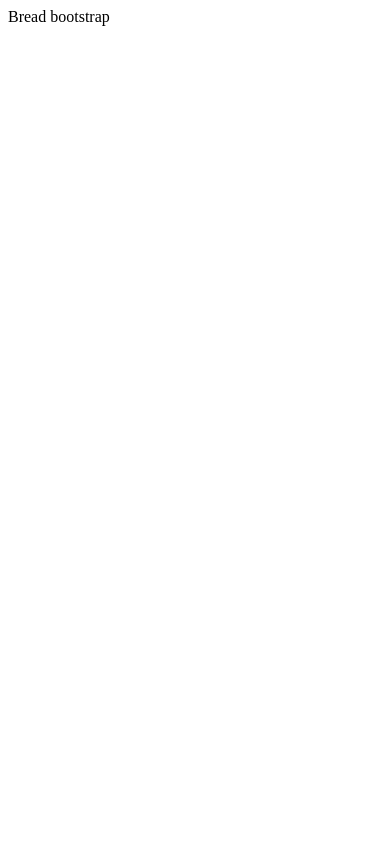
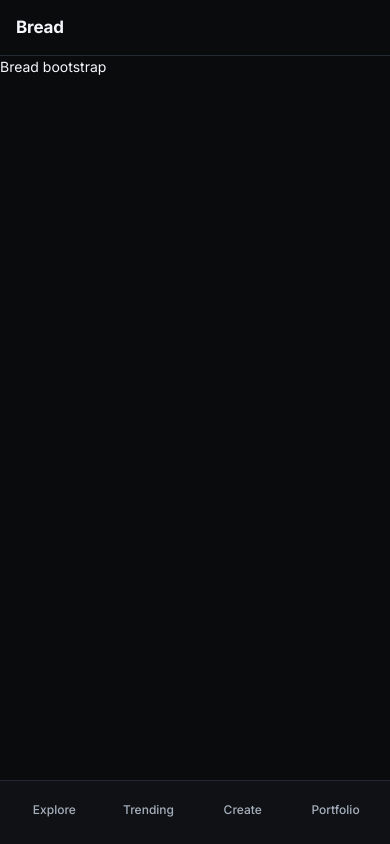
Before and after one commit to Dtwosam/bread, a Next.js app in the folder apps/web/: page / in a window 390 px wide. Built offline with nearby package versions, Linux system fonts and the light colour scheme.

Commit message:
feat(day7): wire responsive Bread shell

```diff
--- a/apps/web/app/layout.tsx
+++ b/apps/web/app/layout.tsx
@@ -1,9 +1,43 @@
 import type { ReactNode } from 'react';
+import { Inter } from 'next/font/google';
+
+import { MobileNavigation, Navigation } from '../../../packages/ui/src/index';
+import '../../../packages/ui/src/theme.css';
+import './globals.css';
+
+const inter = Inter({
+  subsets: ['latin'],
+  display: 'swap',
+  variable: '--bread-font-sans',
+});
 
 export default function RootLayout({ children }: Readonly<{ children: ReactNode }>) {
   return (
-    <html lang="en">
-      <body>{children}</body>
+    <html lang="en" className={inter.variable}>
+      <body>
+        <div className="bread-shell">
+          <header className="bread-header">
+            <div className="bread-header__inner">
+              <a className="bread-brand" href="/explore" aria-label="Bread home">
+                Bread
+              </a>
+              <Navigation />
+            </div>
+          </header>
+
+          <div className="bread-mobile-top">
+            <a className="bread-brand" href="/explore" aria-label="Bread home">
+              Bread
+            </a>
+          </div>
+
+          {children}
+
+          <div className="bread-mobile-bottom">
+            <MobileNavigation />
+          </div>
+        </div>
+      </body>
     </html>
   );
 }
```
